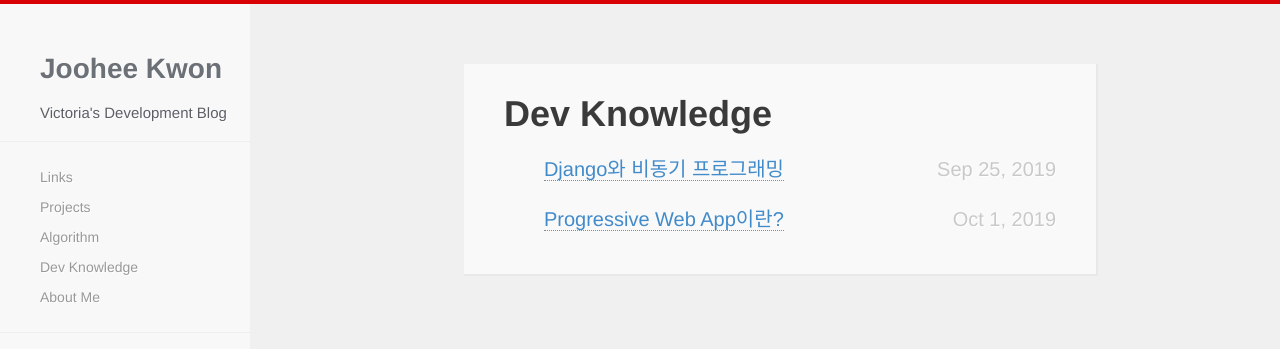
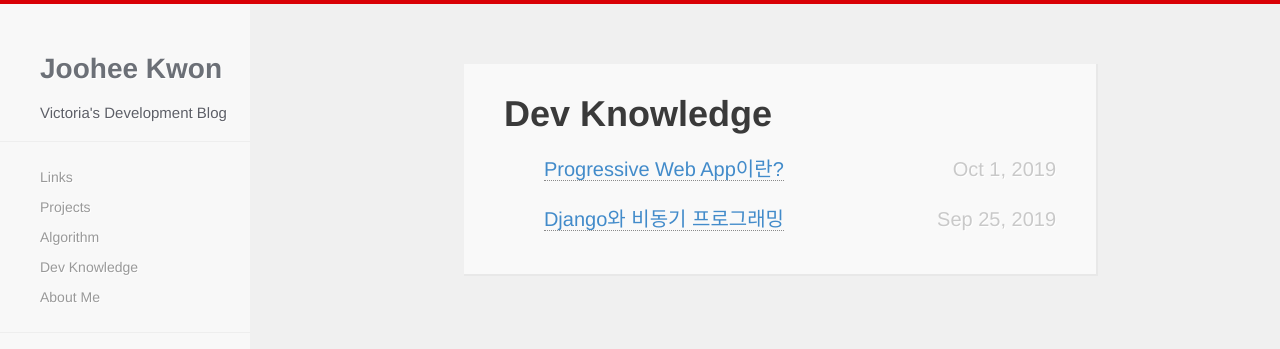
Before and after one commit to victoriagjh/victoriagjh.github.io, a Jekyll site: the page built from devKnowledge.html, in a window 1280 px wide. Shown: the top 349 px of the page. Built offline with Jekyll 4.4.1, drawn with Linux system fonts in a browser that asks for light colours; nearby versions of some CDN libraries.

Commit message:
update for sorting

```diff
--- a/devKnowledge.html
+++ b/devKnowledge.html
@@ -5,7 +5,7 @@ title: All Dev Knowledge
   <div id="article">
   <h1>Dev Knowledge</h1>
   <ul class="posts">
-    {% for page in site.pages | reverse %}
+    {% for page in site.pages reversed %}
       {% if page.categories contains 'devKnowledge'%}
       <div class="item">
       <li><span><a href="{{ site.baseurl }}{{ page.url }}">{{ page.title }}</a><time class="pull-right post-list">{{ page.date | date_to_string | date: "%b %-d, %Y"  }}</h4></time></span></span></li>
--- a/index.html
+++ b/index.html
@@ -41,8 +41,7 @@ title: Herring Cove
 {% if site.developKnowledge != empty %}
 <div class="recent-posts">
   <h1>Recent Dev Knowledges</h1>
-  {% assign sorted = (site.pages | sort: 'date') | reverse %}
-  {% for page in site.sorted limit: 5 %}
+  {% for page in site.pages limit: 5 %}
   {% if page.categories contains 'devKnowledge'%}
     {% if forloop.first %}
       {% assign add_class = 'most-recent' %}
```
